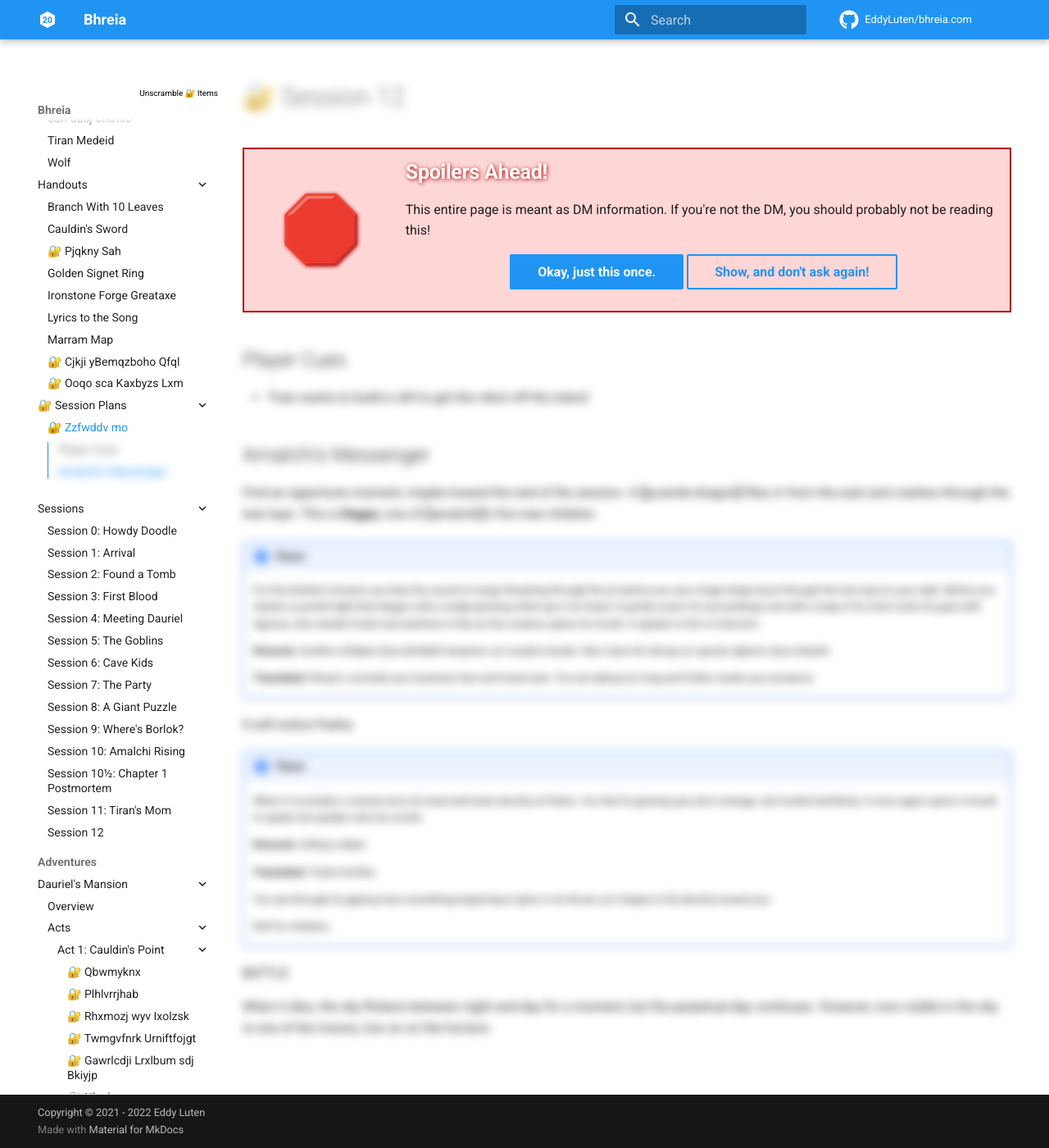
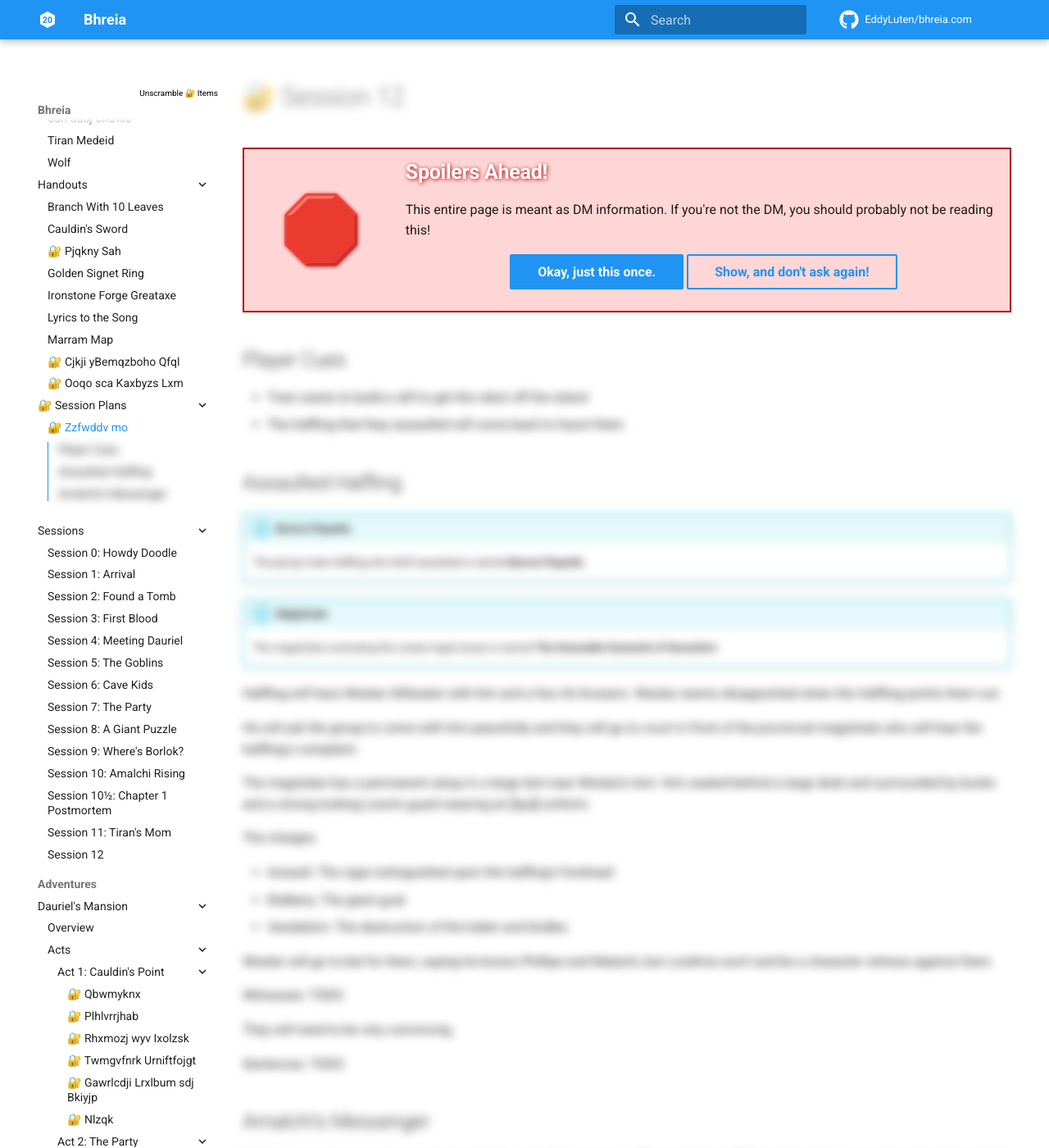
Before and after one commit to EddyLuten/bhreia.com, an MkDocs documentation site: the page built from docs/campaigns/plans/session-12.md, in a window 1280 px wide and 1400 px high. Shown: the whole window at 82% size. Built offline with MkDocs 1.6.1 and Material for MkDocs 9.7.7, drawn with Linux system fonts in a browser that asks for light colours; comment, search, counter and statistics services are not loaded.

Commit message:
Sess 12 planning.

```diff
--- a/docs/campaigns/plans/session-12.md
+++ b/docs/campaigns/plans/session-12.md
@@ -11,6 +11,35 @@ categories:
 ## Player Cues
 
 - Tiran wants to build a raft to get the robot off the island
+- The halfling that they assaulted will come back to haunt them
+
+## Assaulted Halfling
+
+!!! info "Burron Piquette"
+    The plump male Halfling who Wolf assaulted is named **Burron Piquette**.
+
+!!! info "Magistrate"
+    The magistrate overseeing the camp's legal issues is named **The Honorable Fynnwick of Herrenfort**.
+
+Halfling will have Weslan Stillwater with him and a few AU bruisers. Weslan seems disappointed when the Halfling points them out.
+
+He will ask the group to come with him peacefully and they will go to court in front of the provincial magistrate who will hear the halfling's complaint.
+
+The magistate has a permanent setup in a large tent near Weslan's tent. He's seated behind a large desk and surrounded by books and a strong looking Leonin guard wearing an [[au]] uniform.
+
+The charges:
+
+- Assault: The cigar extinguished upon the halfling's forehead
+- Robbery: The giant goat
+- Vandalism: The destruction of the halter and bridles
+
+Weslan will go to bat for them, saying he knows Phillipe and Malachi, but Londrina won't and be a character witness against them.
+
+Witnesses: TODO
+
+They will need to be very convincing.
+
+Sentences: TODO
 
 ## Amalchi's Messenger
 
```
Also changed, not shown: docs/adventures/dauriels-mansion/npcs/phidippus.md (+14 -4 lines), docs/creatures/dragons.md (+1 -0 lines), docs/creatures/juvenile-Amalchian-dragon.md (+5 -5 lines), docs/deities/amalchi.md (+13 -1 lines), docs/deities/bhreia.md (+1 -1 lines), docs/assets/images/dagaz-tiny.png (added), docs/assets/images/phidippus-tiny.png (added), 2 other files.
